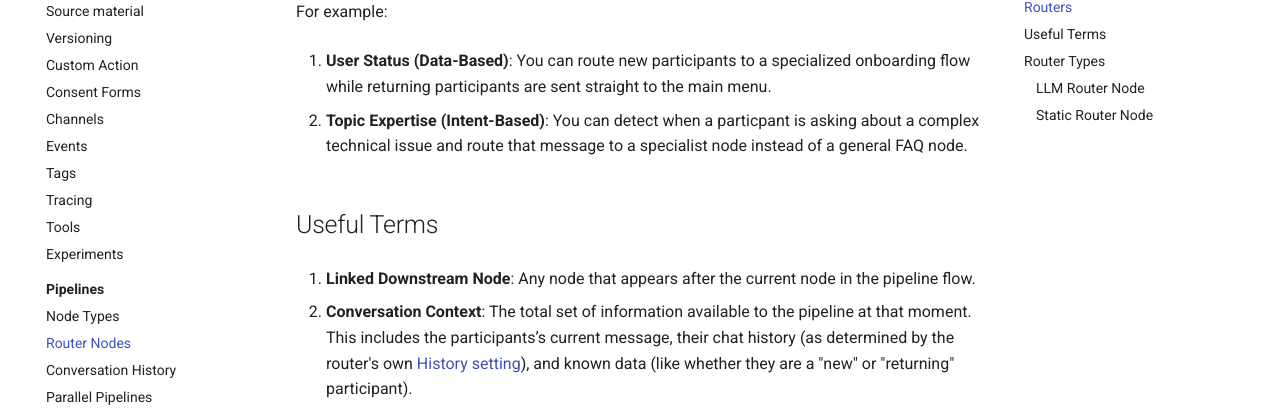
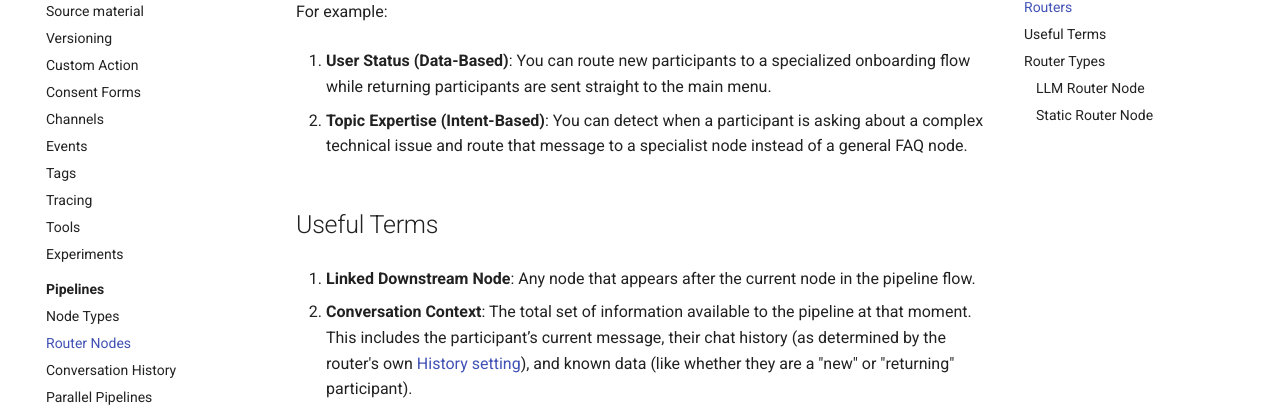
Before and after one commit to dimagi/open-chat-studio-docs, an MkDocs documentation site: the page built from docs/concepts/pipelines/router_nodes.md, in a window 1280 px wide and 900 px high, scrolled down 440 px. Shown: the part 149-562 px from the top of the window. Built offline with MkDocs 1.6.1 and Material for MkDocs 9.7.7, drawn with Linux system fonts in a browser that asks for light colours; a script that is not in the unit is left out; comment, search, counter and statistics services are not loaded.

Commit message:
V small formating fixes

```diff
--- a/docs/concepts/pipelines/router_nodes.md
+++ b/docs/concepts/pipelines/router_nodes.md
@@ -14,13 +14,13 @@ For example:
 
 1. **User Status (Data-Based)**: You can route new participants to a specialized onboarding flow while returning participants are sent straight to the main menu.
 
-2. **Topic Expertise (Intent-Based)**: You can detect when a particpant is asking about a complex technical issue and route that message to a specialist node instead of a general FAQ node.
+2. **Topic Expertise (Intent-Based)**: You can detect when a participant is asking about a complex technical issue and route that message to a specialist node instead of a general FAQ node.
 
 ## Useful Terms
 
 1. **Linked Downstream Node**: Any node that appears after the current node in the pipeline flow.
 
-2. **Conversation Context**: The total set of information available to the pipeline at that moment. This includes the participants’s current message, their chat history (as determined by the router's own [History setting](history.md)), and known data (like whether they are a "new" or "returning" participant).
+2. **Conversation Context**: The total set of information available to the pipeline at that moment. This includes the participant’s current message, their chat history (as determined by the router's own [History setting](history.md)), and known data (like whether they are a "new" or "returning" participant).
 
 3. **Default Path**: The "safety net" route (marked with a blue *). If the router cannot confidently decide where to send the participant, it follows this path to prevent the conversation from breaking. [more](../../how-to/routers/index.md#the-default-output).
 
```
Also changed, not shown: docs/concepts/team/llm_providers.md (+1 -1 lines).
